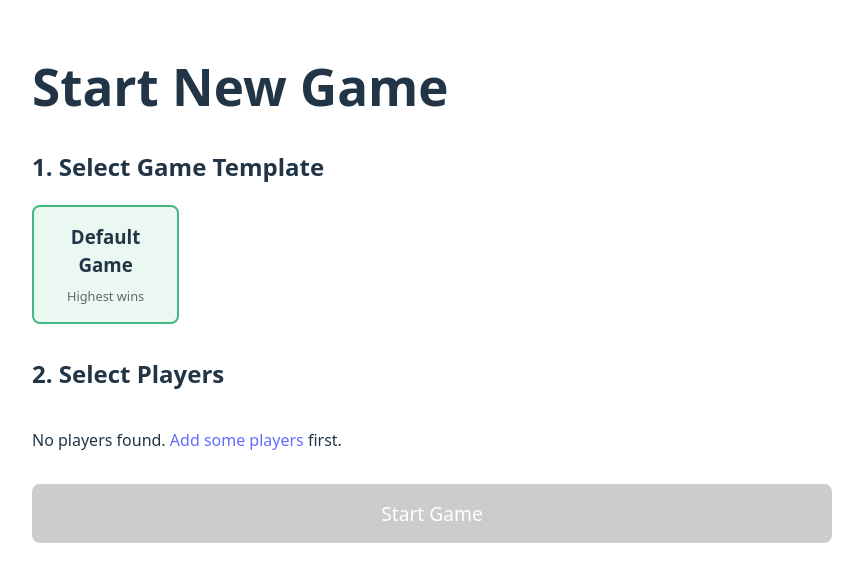
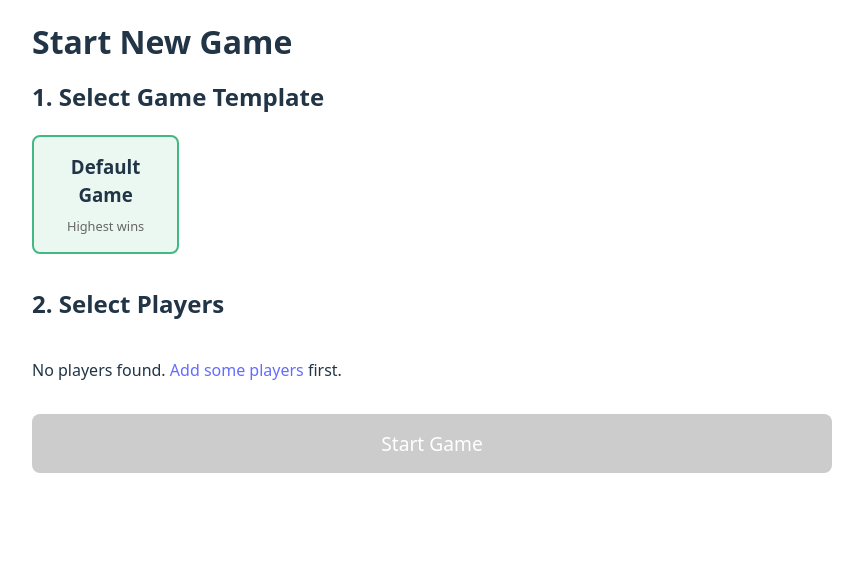
Before and after one commit to wynsome-apps/score-sheet, a Vue app: page /play in a window 1280 px wide. Shown: the top 582 px of the page, without its empty margins (208-1071 px from the left). Built offline with nearby package versions, Linux system fonts and the light colour scheme.

Commit message:
resize play screen header

```diff
--- a/src/views/PlayView.vue
+++ b/src/views/PlayView.vue
@@ -202,6 +202,11 @@ function onKeydown(rIdx, pIdx, event) {
   max-width: 100%;
 }
 
+h1 {
+  margin: 0;
+  font-size: 2rem;
+}
+
 .setup-section {
   margin-bottom: 2rem;
 }
```
